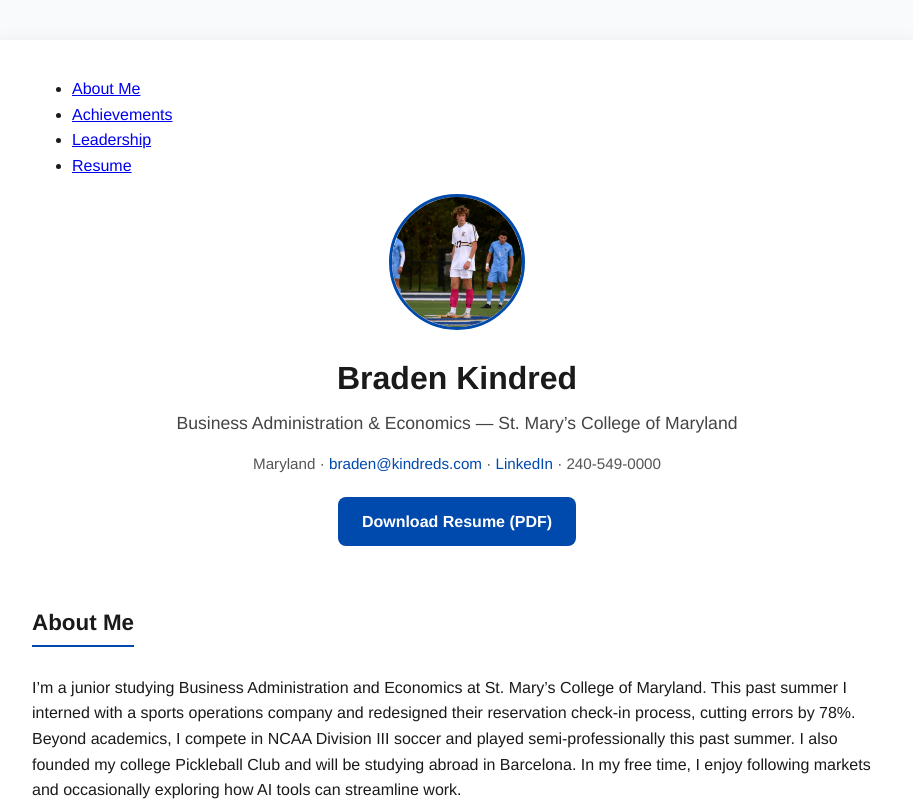
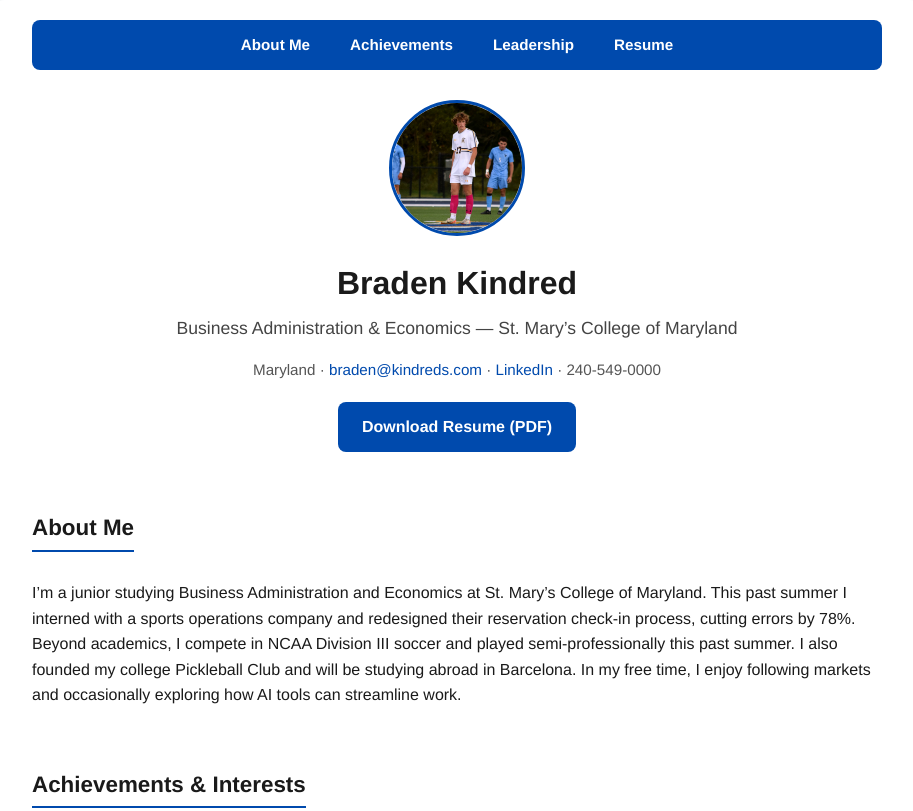
Before and after one commit to kindred-web/braden-portfolio, a plain HTML site: page index.html in a window 1280 px wide. Shown: the top 811 px of the page, without its empty margins (183-1096 px from the left). Drawn offline with Linux system fonts and the light colour scheme.

Commit message:
style.css

```diff
--- a/style.css
+++ b/style.css
@@ -10,11 +10,43 @@ body {
 
 .container {
   max-width: 850px;
-  margin: 40px auto;
+  margin: 0 auto;
   padding: 20px 40px;
   background: #fff;
   border-radius: 12px;
   box-shadow: 0 4px 20px rgba(0, 0, 0, 0.08);
+}
+
+/* Navigation */
+.navbar {
+  background: #004aad;
+  padding: 12px 0;
+  border-radius: 8px;
+  margin-bottom: 30px;
+}
+
+.navbar ul {
+  list-style: none;
+  display: flex;
+  justify-content: center;
+  margin: 0;
+  padding: 0;
+}
+
+.navbar li {
+  margin: 0 20px;
+}
+
+.navbar a {
+  color: white;
+  text-decoration: none;
+  font-weight: bold;
+  font-size: 0.95rem;
+  transition: color 0.3s ease;
+}
+
+.navbar a:hover {
+  color: #ffdd57;
 }
 
 /* Header */
```
